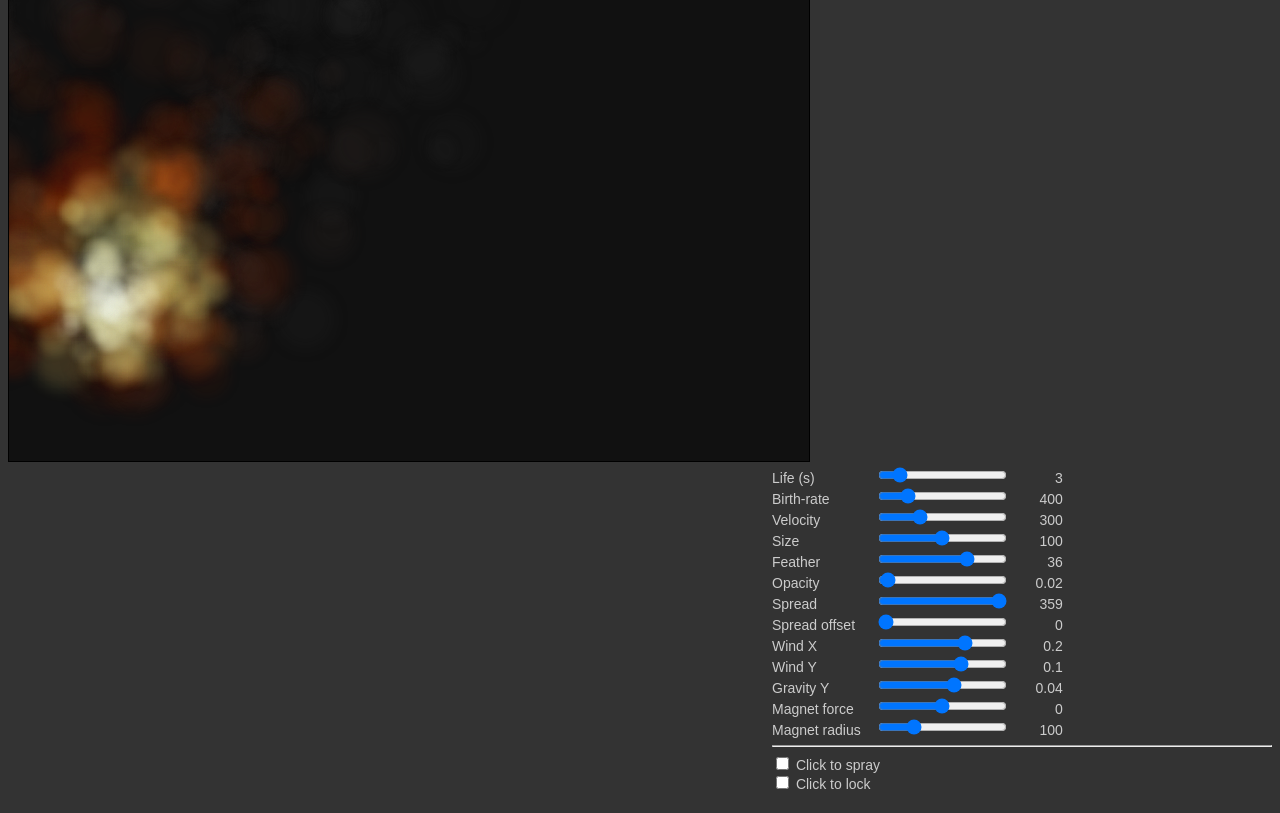
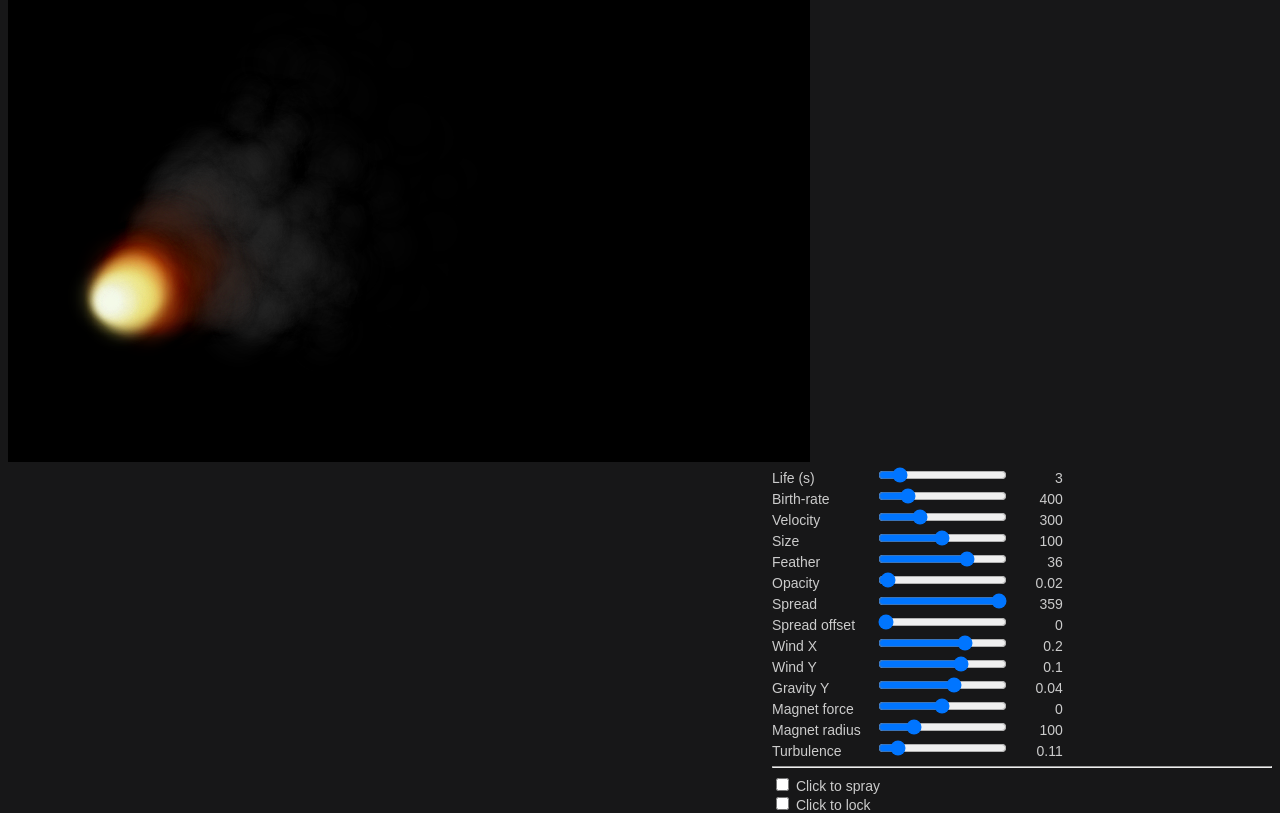
Before and after one commit to joshdance/particleJS, a plain HTML site: page demos/test.html in a window 1280 px wide. Shown: the part 170-983 px from the top of the page. Before the commit the page ends 962 px from the top, so only its background shows below. Drawn offline with Linux system fonts and the light colour scheme; animation ran at ten frames a second.

Commit message:
Alpha 0.1.3

```diff
--- a/demos/test.html
+++ b/demos/test.html
@@ -11,7 +11,7 @@
 
 	<style>
 		body {
-			background:#333;
+			background:#171718;
 			color:#ccc;
 			font:14px sans-serif;
 			}
@@ -41,7 +41,7 @@
 		</header>
 
 		<div id="main">
-			<canvas id="canvas" width="512" height="256" style="border:1px solid #000;background:#111"></canvas>
+			<canvas id="canvas" width="512" height="256" style="border:1px solid #000;background:#000"></canvas>
 
 			<div class="options">
 				<div>
@@ -123,6 +123,12 @@
 				</div>
 
 				<div>
+					<label for="rngTurb">Turbulence</label>
+					<input id="rngTurb" type="range" min="0" max="100" value="11">
+					<output id="outTurb">0.11</output>
+				</div>
+
+				<div>
 					<hr>
 					<input id="chkShoot" type="checkbox">
 					<label for="chkShoot">Click to spray</label>
@@ -143,9 +149,12 @@
 
 <script src="../src/particle.core.js"></script>
 <script src="../src/particle.scene.js"></script>
-<script src="../src/particle.emitter2D.js"></script>
-<script src="../src/particle.particle.js"></script>
-<script src="../src/particle.physics.js"></script>
+<script src="../src/particle.emitter2D.point.js"></script>
+<script src="../src/particle.particle2D.js"></script>
+<script src="../src/particle.physics2D.gravity.js"></script>
+<script src="../src/particle.physics2D.wind.js"></script>
+<script src="../src/particle.physics2D.magnet.js"></script>
+<script src="../src/particle.physics2D.turbulence.js"></script>
 <script src="../src/particle.renderer.canvas.js"></script>
 <script src="../src/particle.gradient.js"></script>
 
@@ -156,6 +165,11 @@
 	    emitter,
 	    renderer,
 	    gradient,
+
+	    gravity,
+	    wind,
+	    magnet,
+	    turb,
 
 		canvas = document.getElementById('canvas'),
 
@@ -188,10 +202,12 @@
 			.addStop(1   , '#111');
 
 	// create canvas renderer instance
-	renderer = new ParticleJS.CanvasRenderer(canvas);
+	renderer = new ParticleJS.CanvasRenderer(canvas, {
+		clearOpacity: 1
+	});
 
 	// create an emitter for scene using above renderer
-	emitter = new ParticleJS.Emitter2D({
+	emitter = new ParticleJS.Emitter2D.Point({
 		birthRate     : brate,      // particles per frame
 		velocity      : 300,        // speed each particle is thrown at its direction
 		randomVelocity: 60,         // variation in % between full and full - %
@@ -217,11 +233,17 @@
 	// add emitter to scene
 	scene.addEmitter(emitter);
 
-	// adjust some physics parameters
-	emitter.physics.gravityY = -0.04;
-	emitter.physics.windX = 0.2;
-	emitter.physics.windY = 0.1;
-	emitter.physics.airResistance = 0.2;
+	// create the physics models we want to use
+	gravity = new ParticleJS.Physics2D.Gravity(0, -0.04);
+	wind = new ParticleJS.Physics2D.Wind(0.2, 0.1);
+	magnet = new ParticleJS.Physics2D.Magnet(400, 300);
+	turb = new ParticleJS.Physics2D.Turbulence(64, 64, 0.11);
+
+	// add the physics models in the order we want
+	emitter.addPhysics(gravity);
+	emitter.addPhysics(wind);
+	emitter.addPhysics(magnet);
+	emitter.addPhysics(turb);
 
 	// optional over-life arrays
 	emitter.sizeOverLife = new Float32Array([0.5, 0.6, 0.7, 0.9, 1, 1, 1, 1, 1, 1, 1, 1, 1, 1, 1, 1, 1, 1, 1]);
@@ -251,81 +273,86 @@
 
 	addEv('rngLife', 'change', function() {
 		var v = this.value * 0.1;
-		scene.emitters[0].life(v);
+		emitter.life(v);
 		document.getElementById('outLife').innerHTML = v.toFixed(1);
 	});
 
 	addEv('rngRate', 'change', function() {
 		brate = this.value;
-		if (!shoot) scene.emitters[0].birthRate(brate);
+		if (!shoot) emitter.birthRate(brate);
 		document.getElementById('outRate').innerHTML = brate;
 	});
 
 	addEv('rngVel', 'change', function() {
 		var v = this.value;
-		scene.emitters[0].velocity(v);
+		emitter.velocity(v);
 		document.getElementById('outVel').innerHTML = v;
 	});
 
 	addEv('rngSize', 'change', function() {
 		var v = this.value;
-		scene.emitters[0].size(v);
+		emitter.size(v);
 		document.getElementById('outSize').innerHTML = v;
 	});
 
 	addEv('rngOpacity', 'change', function() {
 		var v = this.value * 0.001;
-		scene.emitters[0].opacity(v);
+		emitter.opacity(v);
 		document.getElementById('outOpacity').innerHTML = v.toFixed(3);
 	});
 
 	addEv('rngFeather', 'change', function() {
 		var v = this.value;
-		scene.emitters[0].feather(v);
+		emitter.feather(v);
 		document.getElementById('outFeather').innerHTML = v;
 	});
 
 	addEv('rngSpread', 'change', function() {
 		var v = this.value;
-		scene.emitters[0].spread(v);
+		emitter.spread(v);
 		document.getElementById('outSpread').innerHTML = v;
 	});
 
 	addEv('rngSpreadA', 'change', function() {
 		var v = this.value;
-		scene.emitters[0].spreadAngle(v);
+		emitter.spreadAngle(v);
 		document.getElementById('outSpreadA').innerHTML = v;
 	});
 
 	addEv('rngWindX', 'change', function() {
 		var v = this.value * 0.1;
-		scene.emitters[0].physics.windX = v;
+		wind.setX(v);
 		document.getElementById('outWindX').innerHTML = v.toFixed(1);
 	});
 
 	addEv('rngWindY', 'change', function() {
 		var v = this.value * 0.1;
-		scene.emitters[0].physics.windY = v;
+		wind.setY(v);
 		document.getElementById('outWindY').innerHTML = v.toFixed(1);
 	});
 
 	addEv('rngGravY', 'change', function() {
 		var v = this.value * 0.01;
-		scene.emitters[0].physics.gravityY = v;
+		gravity.setY(v);
 		document.getElementById('outGravY').innerHTML = v.toFixed(3);
 	});
 
 	addEv('rngMagnet', 'change', function() {
 		var v = this.value * 0.1;
-		scene.emitters[0].physics.magnetForce = v;
+		magnet.setForce(v);
 		document.getElementById('outMagnet').innerHTML = v.toFixed(1);
 	});
 
 	addEv('rngMagnetR', 'change', function() {
 		var v = this.value;
-		scene.emitters[0].physics.magnetRadius = v;
-		scene.emitters[0].physics.magnetRadiusSqr = v*v;
+		magnet.setRadius(+v);
 		document.getElementById('outMagnetR').innerHTML = v;
+	});
+
+	addEv('rngTurb', 'change', function() {
+		var v = this.value * 0.01;
+		turb.setForce(+v);
+		document.getElementById('outTurb').innerHTML = v.toFixed(2);
 	});
 
 	addEv('chkLock', 'change', function() {
@@ -338,16 +365,16 @@
 		shoot = !!this.checked;
 
 		if (shoot) {
-			scene.emitters[0].birthRate(0);
+			emitter.birthRate(0);
 		}
 		else {
-			scene.emitters[0].birthRate(brate);
+			emitter.birthRate(brate);
 		}
 	});
 
 	// for shooting
 	canvas.addEventListener('mousedown', function(e) {
-		scene.emitters[0].birthRate(brate);
+		emitter.birthRate(brate);
 		isDown = true;
 		var p = getXY(e);
 		mx = p.x;
@@ -355,7 +382,7 @@
 	}, false);
 
 	window.addEventListener('mouseup', function() {
-		if (shoot) scene.emitters[0].birthRate(0);
+		if (shoot) emitter.birthRate(0);
 		isDown = false;
 	}, false);
 
@@ -371,8 +398,8 @@
 
 		scene.render();
 
-		scene.emitters[0].x = mx;
-		scene.emitters[0].y = my;
+		emitter.x = mx;
+		emitter.y = my;
 
 		//cnt++;
 		//if (cnt < 2000)
--- a/src/particle.core.js
+++ b/src/particle.core.js
@@ -1,5 +1,5 @@
 /*!
- *	ParticleJS version 0.1.2 ALPHA
+ *	ParticleJS version 0.1.3 ALPHA
  *
  *	By Epistemex (c) 2014
  *	www.epistemex.com
@@ -7,7 +7,11 @@
 
 "use strict";
 
-var ParticleJS = {};
+var ParticleJS = {
+	Physics2D: {},
+	Emitter2D: {},
+	Emitter3D: {}
+};
 
 Array.prototype.forEach = function(fn, context) {
 
--- a/src/particle.emitter2D.js
+++ b/src/particle.emitter2D.point.js
@@ -2,9 +2,7 @@
 	2D Emitter class for ParticleJS
  */
 
-"use strict";
-
-ParticleJS.Emitter2D = function(options) {
+ParticleJS.Emitter2D.Point = function(options) {
 
 	options = options || {};
 
@@ -37,16 +35,15 @@ ParticleJS.Emitter2D = function(options) {
 		preRender		= options.preRender,
 		postRender		= options.postRender,
 
-		count			= 0,
+		count			= 0,			// active particles
 
 		particles		= [],
+		physics			= [],
 		cleanStamp		= 0,
 		cleanInt		= 1000
 		;
 
-
 	// Check gradient
-
 	if (gradient) {
 		if (Array.isArray(gradient)) {
 			gradient = {
@@ -58,46 +55,18 @@ ParticleJS.Emitter2D = function(options) {
 		}
 	}
 
+	// called from scene
 	this.init = function(width, height) {
 		w = width;
 		h = height;
 		if (options.renderer) me.setRenderer(options.renderer);
 	};
 
-
 	/*
-		Create particles
+		Generate and render particles
 	*/
 
-	this.render = function(ts, diff, time) {
-
-		var num = ((birthRate * ts) / diff + 0.5)|0,
-			phys = this.physics;
-
-		//TODO Use remainder which accumulates per update
-
-		//if (num < 1) num = 1;	//TODO if true, exit instead as we will use remainder
-
-		if (preRender) renderer.preRender();
-
-		count = 0;
-
-		if (num) generateParticles(particles, num);
-		pushParticles(particles);
-
-		if (postRender) renderer.postRender();
-
-		// clean-up empty arrays. todo: find ideal time int.
-		if (time - cleanInt > cleanStamp) {
-			cleanStamp = time;
-			// rebuild array wins over slice away: http://jsperf.com/slice-away-versus-rebuilding-array
-			var tParticles = [];
-			for(var i = 0, p; p = particles[i++];) if (p.length) tParticles.push(p);
-			particles = tParticles;
-			tParticles = null;
-		}
-
-		function generateParticles(particles, num) {
+	this.generateParticles = function(time, num) {
 
 		var	parts = [],
 		    angle = 0,
@@ -125,7 +94,7 @@ ParticleJS.Emitter2D = function(options) {
 			vx = vel * Math.cos(angle);
 			vy = vel * Math.sin(angle);
 
-				var p = new ParticleJS.Particle();
+			var p = new ParticleJS.Particle2D();
 
 			p.id = ++pID;
 			p.x = em.x;
@@ -154,9 +123,23 @@ ParticleJS.Emitter2D = function(options) {
 
 		// add to global array
 		particles.push(parts);
+
+		function getSpreadValue(v, spread) {
+			return v - (spread * v * Math.random());
 		}
 
-		function pushParticles(particles) {
+	};
+
+	this.renderParticles = function(time, ts, diff) {
+
+		count = 0;
+
+		// main
+		if (preRender) renderer.preRender();
+		pushParticles(particles, physics);			// push particles to drawing surface
+		if (postRender) renderer.postRender();
+
+		function pushParticles(particles, physics) {
 
 			var i = -1,
 				len = particles.length,
@@ -172,40 +155,54 @@ ParticleJS.Emitter2D = function(options) {
 
 				part.forEach(function(p) {
 
-					if (p.isActive) {
-
-						//count++;
-
 					p.updateLife(time);
 
 					if (p.isActive) {
+
+						population = true;
+
+						count++;
+
 						var pi = p.lifeIndex;
 						p.opacity = p.opacityO * getOpacityOverLife(pi);
 						p.feather = p.featherO * getFeatherOverLife(pi);
 						p.size = p.sizeO * getSizeOverLife(pi);
 						p.sizeR = p.size * 0.5;
 
-							population = true;
+						// calc. velocity vector based on physics and local properties of particle
+						physics.forEach(function(phys) {
+							phys.apply(p, ts);
+						});
 
-							// calc. velocity vector based on physics and local properties of particle
-							phys.apply(p, ts);
+						// update position
+						p.x += p.vx;
+						p.y += p.vy;
 
 						renderer.renderParticle(p);
 					}
-
-					}	// active
 
 				});	// forEach
 
 				if (!population) particles[i] = [];
 
 			}	// i
-
 		}
 
-		function getSpreadValue(v, spread) {
-			return v - (spread * v * Math.random());
+	};
+
+	this.cleanupParticles = function(time) {
+
+		// clean-up empty arrays. todo: find ideal time int.
+		if (time - cleanInt > cleanStamp) {
+			cleanStamp = time;
+			// rebuild array wins over slice away: http://jsperf.com/slice-away-versus-rebuilding-array
+			var tParticles = [];
+			for(var i = 0, p; p = particles[i++];) if (p.length) tParticles.push(p);
+			particles = tParticles;
+			tParticles = null;
 		}
+
+	};
 
 	function getSizeOverLife(t) {
 
@@ -238,17 +235,12 @@ ParticleJS.Emitter2D = function(options) {
 		return a[i] || 1;
 	}
 
-	};
-
-
 	/*
 	 Settings
 	 */
 
-	this.x = typeof options.x === 'number' ? options.x : w * 0.5;
-	this.y = typeof options.y === 'number' ? options.y : h * 0.5;
-
-	this.physics = new ParticleJS.Physics();
+	this.x = options.x;
+	this.y = options.y;
 
 	this.sizeOverLife = new Float32Array([1]);
 	this.opacityOverLife = new Float32Array([1]);
@@ -258,30 +250,33 @@ ParticleJS.Emitter2D = function(options) {
 	 Methods
 	 */
 
+	this.addPhysics = function(phys) {
+		if (phys.apply) {
+			physics.push(phys);
+			phys.init(w, h);
+		}
+		return this;
+	};
+
 	this.setRenderer = function(r) {
 
 		renderer = r;
 
-		if (renderer) renderer.init(w, h, {
-			size: size,
-			r: red,
-			g: green,
-			b: blue,
-			feather: feather,
-			opacity: opacity,
+		if (renderer) {
+			// initial call to set up drawing surface
+			renderer.init(w, h);
+
+			// first call to setup - may be called several times if size etc. changes
+			renderer.setup(w, h, {
+				size    : 100,	// max particle size for sprite sheet
+				feather : feather,
+				opacity : opacity,
+				r       : red,
+				g       : green,
+				b       : blue,
 				gradient: gradient
 			});
-
-		// first call to setup - may be called several times if size etc. changes
-		if (renderer) renderer.setup(w, h, {
-			size: size,
-			r: red,
-			g: green,
-			b: blue,
-			feather: feather,
-			opacity: opacity,
-			gradient: gradient
-		});
+		}
 
 		return this;
 	};
--- a/src/particle.particle.js
+++ b/src/particle.particle2D.js
@@ -3,19 +3,20 @@
 */
 
 //todo: consider using typed array to represent particle. more clumsy but likely more perf.
-ParticleJS.Particle = function() {
+//tests shows there is probably no benefit doing that, quite the contrary.. objects has become very fast....
+ParticleJS.Particle2D = function() {
 
 	this.id				= 0;
 
 	this.x				= 0;
 	this.y				= 0;
-	this.z				= 0;
-	this.px				= 0;
-	this.py				= 0;
-	this.pz				= 0;
+	//this.z				= 0;
+	//this.px				= 0;			// prev. position
+	//this.py				= 0;
+	//this.pz				= 0;
 	this.vx				= 0;
 	this.vy				= 0;
-	this.vz				= 0;
+	//this.vz				= 0;
 	this.velocity		= 0;
 	this.spreadAngle	= 0;
 
@@ -37,12 +38,14 @@ ParticleJS.Particle = function() {
 	this.isActive		= true;
 };
 
-ParticleJS.Particle.prototype.updateLife = function(time) {
+ParticleJS.Particle2D.prototype.updateLife = function(time) {
 
-	var lived = time - this.born,
-		lifeSpan = this.life - lived;
+	if (this.isActive) {
+		var lived = time - this.born,
+			lifeSpan = this.life - lived;
 
-	this.lifeIndex = Math.max(0, Math.min(lived / this.life, 1));
-	this.isActive = (lifeSpan > 0);
+		this.lifeIndex = Math.max(0, Math.min(lived / this.life, 1));
+		this.isActive = (lifeSpan > 0);
+	}
 
 };
--- a/src/particle.physics.js
+++ b/src/particle.physics.js
@@ -4,8 +4,6 @@
 */
 
 ParticleJS.Physics = function() {
-
-	"use strict";
 
 	this.gravityX = 0;
 	this.gravityY = 0;
--- /dev/null
+++ b/src/particle.physics2D.gravity.js
@@ -0,0 +1,32 @@
+/*
+	Physics plugin for gravity
+ */
+
+ParticleJS.Physics2D.Gravity = function(gx, gy) {
+
+	gx = gx || 0;
+	gy = gy || 0;
+
+	var	w, h;
+
+	this.init = function(width, height) {
+		w = width;
+		h = height;
+	};
+
+	this.apply = function(p, ts) {
+		p.vx += gx * ts;
+		p.vy += gy * ts;
+	};
+
+	this.setX = function(x) {
+		gx = x;
+		return this;
+	};
+
+	this.setY = function(y) {
+		gy = y;
+		return this;
+	};
+
+};
--- /dev/null
+++ b/src/particle.physics2D.magnet.js
@@ -0,0 +1,76 @@
+/*
+	Physics plugin for magnet (aka. attractor / repeller / jet)
+ */
+
+ParticleJS.Physics2D.Magnet = function(x, y, radius, force) {
+
+	x = x||0;
+	y = y||0;
+	radius = radius || 100;
+	force = force || 0;
+
+	var radius2 = radius * radius,
+		dia = radius * 2,
+		rx1, ry1, rx2, ry2,
+		w, h;
+
+	this.init = function(width, height) {
+		w = width;
+		h = height;
+		calcRegion();
+	};
+
+	this.apply = function(p, ts) {
+		if (force && isInRegion(p.x, p.y)) {
+			var mi = getAngleDist(x, y, p.x, p.y);
+			if (mi.dist < radius2) {
+				p.vx -= (mi.dx / dia) * force * ts;
+				p.vy -= (mi.dy / dia) * force * ts;
+			}
+		}
+	};
+
+	this.setPosition = function(mx, my) {
+		x = mx;
+		y = my;
+		calcRegion();
+		return this;
+	};
+
+	this.setForce = function(f) {
+		force = f;
+		return this;
+	};
+
+	this.setRadius = function(r) {
+		radius = r;
+		radius2 = r * r;
+		dia = r * 2;
+		calcRegion();
+		return this;
+	};
+
+	function getAngleDist(x0, y0, x1, y1) {
+
+		var dx = (x1-x0),
+			dy = (y1-y0);
+
+		return {
+			angle: Math.atan2(dy, dx),
+			dist : Math.abs(dx*dx + dy*dy),
+			dx: dx,
+			dy: dy
+		}
+	}
+
+	function calcRegion() {
+		rx1 = Math.max(0, x - radius);
+		ry1 = Math.max(0, y - radius);
+		rx2 = Math.min(w, x + radius);
+		ry2 = Math.min(h, y + radius);
+	}
+
+	function isInRegion(x, y) {
+		return (x >= rx1 && x < rx2 && y >= ry1 && y < ry2);
+	}
+};
--- /dev/null
+++ b/src/particle.physics2D.turbulence.js
@@ -0,0 +1,168 @@
+/*
+	Physics plugin for magnet (aka. attractor / repeller / jet)
+ */
+
+ParticleJS.Physics2D.Turbulence = function(cellsX, cellsY, force, type) {
+
+	type = type||'noise';
+	cellsX = cellsX||64;
+	cellsY = cellsY||64;
+	force = force||0.05;
+
+	var w, h,
+		cellWidth,
+		cellHeight,
+		grid;
+
+	this.init = function(width, height) {
+		w = width;
+		h = height;
+		cellWidth = w / cellsX;
+		cellHeight = h / cellsY;
+		calcGrid();
+	};
+
+	this.apply = function(p, ts) {
+
+		if (force) {
+			var a = getCell(p.x, p.y);
+			p.vx += force * Math.cos(a) * ts;
+			p.vy += force * Math.sin(a) * ts;
+		}
+	};
+
+	function getAngleDist(x0, y0, x1, y1) {
+
+		var dx = (x1-x0),
+			dy = (y1-y0);
+
+		return {
+			angle: Math.atan2(dy, dx),
+			dist : Math.abs(dx*dx + dy*dy),
+			dx: dx,
+			dy: dy
+		}
+	}
+
+	function calcGrid() {
+
+		var	x = 0,
+			y = 0,
+			pi = Math.PI * 2,
+			turbulence = (type === 'noise') ? simplex = new SimplexNoise() : null;
+
+		grid = new Float32Array(cellsX * cellsY);
+
+		for(; y < cellsY; y++) {
+			for(x = 0; x < cellsX; x++) {
+				grid[getCellIndex(x, y)] = turbulence.get(x / cellsX, y / cellsY) * pi;
+			}
+		}
+	}
+
+	function getCell(x, y) {
+
+		var ix = (x / cellWidth)|0,
+			iy = (y / cellHeight)|0,
+			gi = iy * cellsY + ix;
+
+		return grid[gi];
+	}
+
+	function getCellIndex(x, y) {
+		return gi = y * cellsY + x;
+	}
+
+	this.setForce = function(f) {
+		force = f;
+		return this;
+	};
+};
+
+/*
+	SimplexNoise (Perlin) based on Stefan Gustavson public domain Java
+	implementation, ported to JavaScript by wwwtyro. Modified by
+	Ken "Epistemex" Fyrstenberg
+ */
+var SimplexNoise = function() {
+
+	this.grad3 = [[1,1,0],[-1,1,0],[1,-1,0],[-1,-1,0],
+				  [1,0,1],[-1,0,1],[1,0,-1],[-1,0,-1],
+				  [0,1,1],[0,-1,1],[0,1,-1],[0,-1,-1]];
+
+	this.perm = new Uint8Array(512);
+
+	for (var i = 0; i < 256; i++) {
+		this.perm[i] = this.perm[i+256] = Math.random()*256;
+	}
+
+	this.F2 = 0.5*(Math.sqrt(3.0)-1.0);
+	this.sqrt3 = Math.sqrt(3);
+};
+
+SimplexNoise.prototype.dot = function(g, x, y) {
+	return g[0]*x + g[1]*y;
+};
+
+SimplexNoise.prototype.get = function(xin, yin) {
+
+	var n0, n1, n2,
+		s = (xin + yin) * this.F2,
+		i = (xin+s)| 0,
+		j = (yin+s)| 0,
+		G2 = (3 - this.sqrt3)/6.0,
+		t = (i + j) * G2,
+		X0 = i - t,
+		Y0 = j - t,
+		x0 = xin - X0,
+		y0 = yin - Y0,
+		i1, j1,
+		x1, y1, x2, y2, ii, jj, gi0, gi1, gi2, t0, t1, t2;
+
+	if(x0 > y0) {
+		i1 = 1;
+		j1 = 0;
+	}
+	else {
+		i1 = 0;
+		j1 = 1;
+	}
+
+	x1 = x0 - i1 + G2;
+	y1 = y0 - j1 + G2;
+	x2 = x0 - 1 + 2 * G2;
+	y2 = y0 - 1 + 2 * G2;
+	ii = i & 255;
+	jj = j & 255;
+	gi0 = this.perm[ii + this.perm[jj]] % 12;
+	gi1 = this.perm[ii + i1 + this.perm[jj+j1]] % 12;
+	gi2 = this.perm[ii + 1 + this.perm[jj+1]] % 12;
+	t0 = 0.5 - x0*x0 - y0*y0;
+
+	if(t0 < 0)
+		n0 = 0;
+	else {
+		t0 *= t0;
+		n0 = t0 * t0 * this.dot(this.grad3[gi0], x0, y0);
+	}
+
+	t1 = 0.5 - x1*x1 - y1*y1;
+
+	if(t1 < 0)
+		n1 = 0;
+	else {
+		t1 *= t1;
+		n1 = t1 * t1 * this.dot(this.grad3[gi1], x1, y1);
+	}
+
+	t2 = 0.5 - x2*x2 - y2*y2;
+
+	if(t2<0)
+		n2 = 0;
+	else {
+		t2 *= t2;
+		n2 = t2 * t2 * this.dot(this.grad3[gi2], x2, y2);
+	}
+
+	return 70 * (n0 + n1 + n2);
+};
--- /dev/null
+++ b/src/particle.physics2D.wind.js
@@ -0,0 +1,33 @@
+/*
+	Physics plugin for wind
+ */
+
+ParticleJS.Physics2D.Wind = function(wx, wy, ar) {
+
+	wx = wx || 0;
+	wy = wy || 0;
+	ar = ar || 0;
+
+	var	w, h;
+
+	this.init = function(width, height) {
+		w = width;
+		h = height;
+	};
+
+	this.apply = function(p, ts) {
+		p.x += wx * ts;
+		p.y += wy * ts;
+	};
+
+	this.setX = function(x) {
+		wx = x;
+		return this;
+	};
+
+	this.setY = function(y) {
+		wy = y;
+		return this;
+	};
+
+};
--- a/src/particle.renderer.canvas.js
+++ b/src/particle.renderer.canvas.js
@@ -1,11 +1,14 @@
 
 // setup, render, destroy
 
-ParticleJS.CanvasRenderer = function(canvas) {
+ParticleJS.CanvasRenderer = function(canvas, options) {
+
+	options = options || {};
 
 	var ctx,
 		w,
 		h,
+		clearOpacity = options.clearOpacity || 1,
 		scnt = 20,
 		sstep = 1 / scnt,
 		ccnt = 20,
@@ -16,12 +19,10 @@ ParticleJS.CanvasRenderer = function(canvas) {
 		cs = sprite.getContext('2d'),
 		csHalf = spriteHalf.getContext('2d');
 
-	this.init = function(width, height, options) {
-
+	this.init = function(width, height) {
 		ctx = canvas.getContext('2d');
 		w = canvas.width = width;
 		h = canvas.height = height;
-
 	};
 
 	this.setup = function(width, height, options) {
@@ -83,10 +84,16 @@ ParticleJS.CanvasRenderer = function(canvas) {
 			ctx.webkitImageSmoothingEnabled =
 				ctx.imageSmoothingEnabled = false;
 
+		ctx.fillStyle = 'rgba(0,0,0,' + clearOpacity + ')';
 	};
 
 	this.preRender = function() {
-		ctx.clearRect(0, 0, w, h);
+		if (clearOpacity < 1) {
+			ctx.fillRect(0, 0, w, h);
+		}
+		else {
+			ctx.clearRect(0, 0, w, h);
+		}
 	};
 
 	this.renderParticle = function(p) {
@@ -114,4 +121,10 @@ ParticleJS.CanvasRenderer = function(canvas) {
 	this.postRender = function() {
 	};
 
+	// methods for this renderer
+
+	this.clearOpacity = function(o) {
+		clearOpacity = o;
+		return this;
+	};
 };
--- a/src/particle.scene.js
+++ b/src/particle.scene.js
@@ -11,8 +11,8 @@ ParticleJS.Scene = function(options) {
 		height			= options.height || 256,						// height of scene
 		mode			= options.mode ? options.mode : '',
 		mode3D			= mode === '3D',								// mode: 0 = 2D, 1 = 3D
-		frameBound		= options.frameBound,							// frame or time bound, def. time
-		FPS		= options.FPS || 60,
+		frameBound		= !!options.frameBound,							// frame or time bound, def. time
+		FPS				= options.FPS || 60,
 
 		lights			= [],
 		cameras			= [],
@@ -48,7 +48,7 @@ ParticleJS.Scene = function(options) {
 		var time = performance.now();
 		for(var pre = 0; pre < frames; pre++) {
 			for(var i = 0, e; e = this.emitters[i++];) {
-				//e.render(1, 16.667, time, true);
+				//e.renderParticles(1, 16.667, time, true);
 			}
 		}
 		return this;
@@ -56,7 +56,6 @@ ParticleJS.Scene = function(options) {
 
 	this.render = function() {
 
-		//TODO only if time bound: else ts=1. plug functions here instead, for perf.
 		var time = performance.now(),
 			diff = time - lastTime,
 			ts = frameBound ? 60 / FPS : diff / 16.6667;
@@ -64,7 +63,10 @@ ParticleJS.Scene = function(options) {
 		lastTime = time;
 
 		for(var i = 0, e; e = this.emitters[i++];) {
-			e.render(ts, diff, time, false);
+			var num = ((e.birthRate() * ts) / diff + 0.5)|0;
+			e.generateParticles(time, num);
+			e.renderParticles(time, ts, diff);
+			e.cleanupParticles(time);
 		}
 
 		return this;
```
Also changed, not shown: 2 other files. Lines whose indentation alone changed are shown as unchanged.
